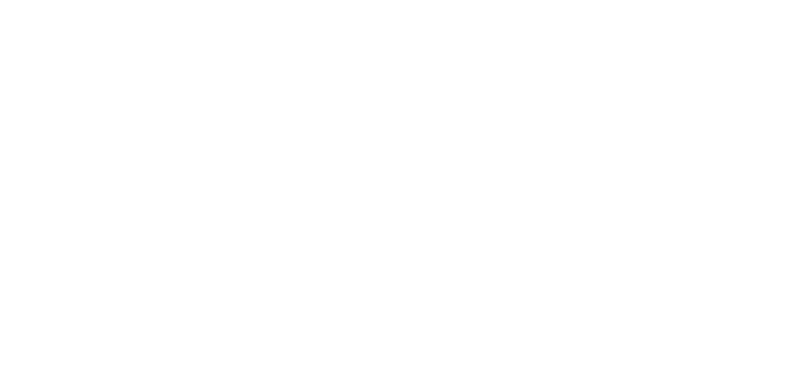
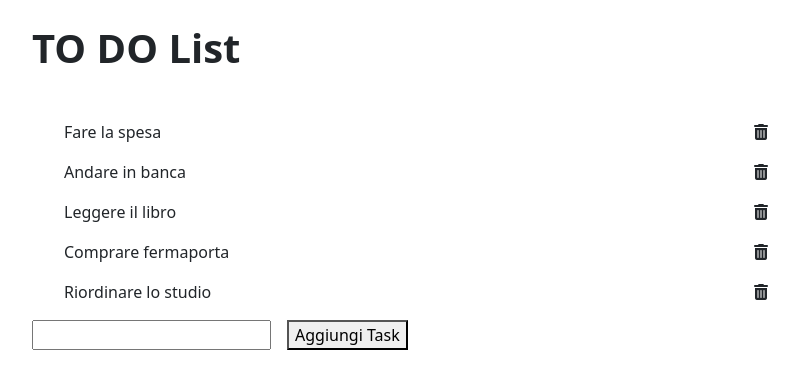
Before and after one commit to MichelangeloCaltagirone/vue-todolist, a plain HTML site: page index.html in a window 1280 px wide. Shown: the whole page, without its empty margins (240-1039 px from the left). Drawn offline with nearby package versions, Linux system fonts and the light colour scheme.

Commit message:
Milestone 1 and 2 done partially

```diff
--- a/index.html
+++ b/index.html
@@ -1,8 +1,10 @@
 <!DOCTYPE html>
-<html lang="en">
+<html lang="it">
 <head>
     <meta charset="UTF-8">
     <meta name="viewport" content="width=device-width, initial-scale=1.0">
+    <!-- Font Awesome -->
+    <link rel="stylesheet" href="https://cdnjs.cloudflare.com/ajax/libs/font-awesome/6.6.0/css/all.min.css" integrity="sha512-Kc323vGBEqzTmouAECnVceyQqyqdsSiqLQISBL29aUW4U/M7pSPA/gEUZQqv1cwx4OnYxTxve5UMg5GT6L4JJg==" crossorigin="anonymous" referrerpolicy="no-referrer" />
     <!-- Bootsytap Css -->
     <link href="https://cdn.jsdelivr.net/npm/bootstrap@5.0.2/dist/css/bootstrap.min.css" rel="stylesheet" integrity="sha384-EVSTQN3/azprG1Anm3QDgpJLIm9Nao0Yz1ztcQTwFspd3yD65VohhpuuCOmLASjC" crossorigin="anonymous">
     <link rel="stylesheet" href="css/style.css">
@@ -13,11 +15,37 @@
     <script src="https://unpkg.com/vue@3/dist/vue.global.js"></script>
 
     <div id="app">
+        <div class="container mt-4">
+            <div class="row justify-content-center">
+                <div class="col-8">
+                    <h1 class="fw-bold mb-5">TO DO List</h1>
+                    <ul v-for="todo in todos">
+                        <li class="d-flex align-items-center justify-content-between"><p class="mb-0">{{todo.text}}</p> <i class="fa-solid fa-trash-can"></i></li>
+                    </ul>
+                    <div class="d-flex">
+                        <input type="text" class="form me-3" v-model="newTodo">
+                        <button @click="createNewTodo(newTodo)">Aggiungi Task</button>
+                    </div>
+                </div>
 
+            </div>
+        </div>
     </div>
+
 
     <!-- Bootstrap JS -->
     <script src="https://cdn.jsdelivr.net/npm/bootstrap@5.0.2/dist/js/bootstrap.bundle.min.js" integrity="sha384-MrcW6ZMFYlzcLA8Nl+NtUVF0sA7MsXsP1UyJoMp4YLEuNSfAP+JcXn/tWtIaxVXM" crossorigin="anonymous"></script>
     <script src="js/script.js"></script>
 </body>
 </html>
+
+
+
+
+
+<!-- Scaletta -->
+
+<!--
+preparazione variabili note ( lista di oggetti della todo list)
+mostrare in pagina dentro ad una ul tutta la to do list
+-->
--- a/js/script.js
+++ b/js/script.js
@@ -10,8 +10,38 @@ MILESTONE 2
 Visualizzare a fianco ad ogni item ha una "x": cliccando su di essa, il todo viene rimosso dalla lista.
 MILESTONE 3
 Predisporre un campo di input testuale e un pulsante "aggiungi": cliccando sul pulsante, il testo digitato viene letto e utilizzato per creare un nuovo todo, che quindi viene aggiunto alla lista dei todo esistenti.
+
 Bonus:
 1- oltre al click sul pulsante, intercettare anche il tasto ENTER per aggiungere il todo alla lista
 2- cliccando sul testo dell'item, invertire il valore della proprietà done del todo corrispondente (se done era uguale a false, impostare true e viceversa)
 Buon lavoro e buon divertimento!
  */
+
+// Prep
+// variabili note
+const {createApp} = Vue;
+
+createApp({
+
+    data: () => {
+        return {
+            todos: [
+                {text: 'Fare la spesa', done: false},
+                {text: 'Andare in banca', done: true},
+                {text: 'Leggere il libro', done: false},
+                {text: 'Comprare fermaporta', done: true},
+                {text: 'Riordinare lo studio', done: true}
+            ],
+            newTodo: ''
+        }
+    },
+
+    methods: {
+        createNewTodo(content){
+            this.todos.push({text: content, done: false}),
+            console.log(this.todos[this.todos.length - 1]),
+            this.newTodo = ''
+        }
+    }
+
+}).mount('#app');
```
